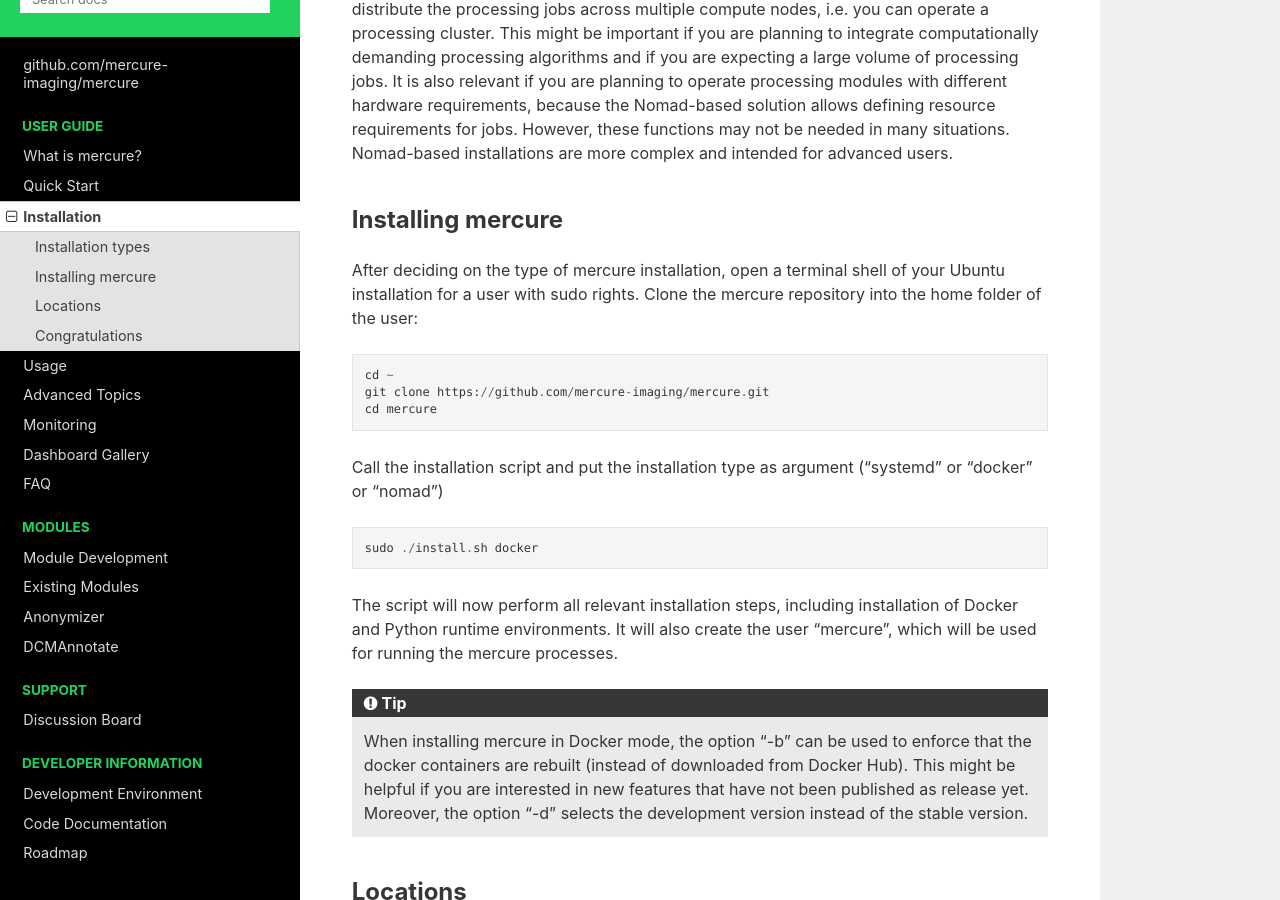
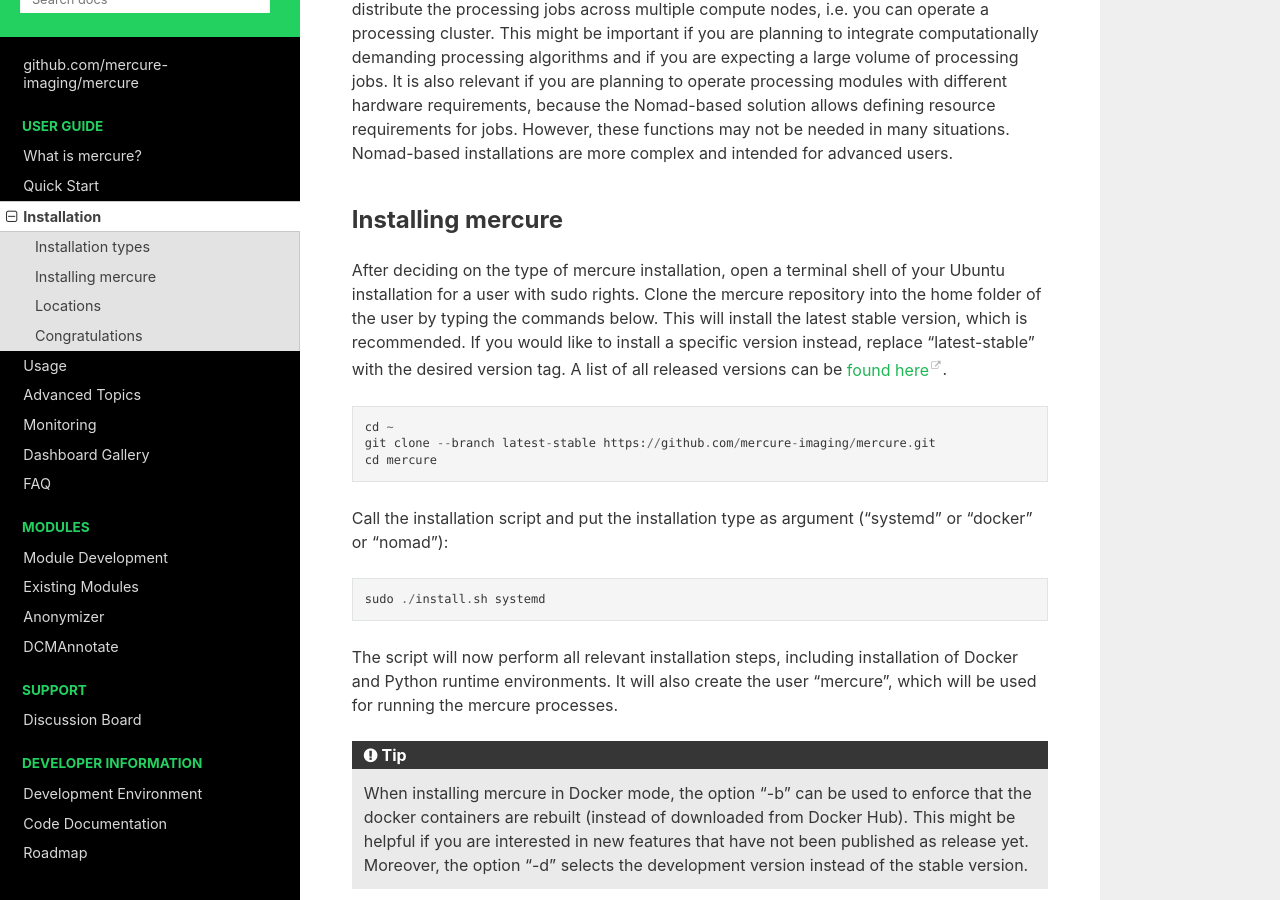
Before and after one commit to mercure-imaging/mercure, a Sphinx documentation site: the page built from docs/install.rst, in a window 1280 px wide and 900 px high, scrolled down 957 px. Built offline with Sphinx 7.4.7 and the Read the Docs theme 2.0.0, drawn with Linux system fonts in a browser that asks for light colours.

Commit message:
Changed documentation

```diff
--- a/docs/install.rst
+++ b/docs/install.rst
@@ -22,19 +22,19 @@
 Installing mercure
 ------------------
 
-After deciding on the type of mercure installation, open a terminal shell of your Ubuntu installation for a user with sudo rights. Clone the mercure repository into the home folder of the user:
+After deciding on the type of mercure installation, open a terminal shell of your Ubuntu installation for a user with sudo rights. Clone the mercure repository into the home folder of the user by typing the commands below. This will install the latest stable version, which is recommended. If you would like to install a specific version instead, replace "latest-stable" with the desired version tag. A list of all released versions can be `found here <https://github.com/mercure-imaging/mercure/releases>`_.
 
 ::
 
     cd ~
-    git clone https://github.com/mercure-imaging/mercure.git
+    git clone --branch latest-stable https://github.com/mercure-imaging/mercure.git
     cd mercure
 
-Call the installation script and put the installation type as argument ("systemd" or "docker" or "nomad")
+Call the installation script and put the installation type as argument ("systemd" or "docker" or "nomad"):
 
 ::
 
-    sudo ./install.sh docker
+    sudo ./install.sh systemd
 
 The script will now perform all relevant installation steps, including installation of Docker and Python runtime environments. It will also create the user "mercure", which will be used for running the mercure processes.
 
```
